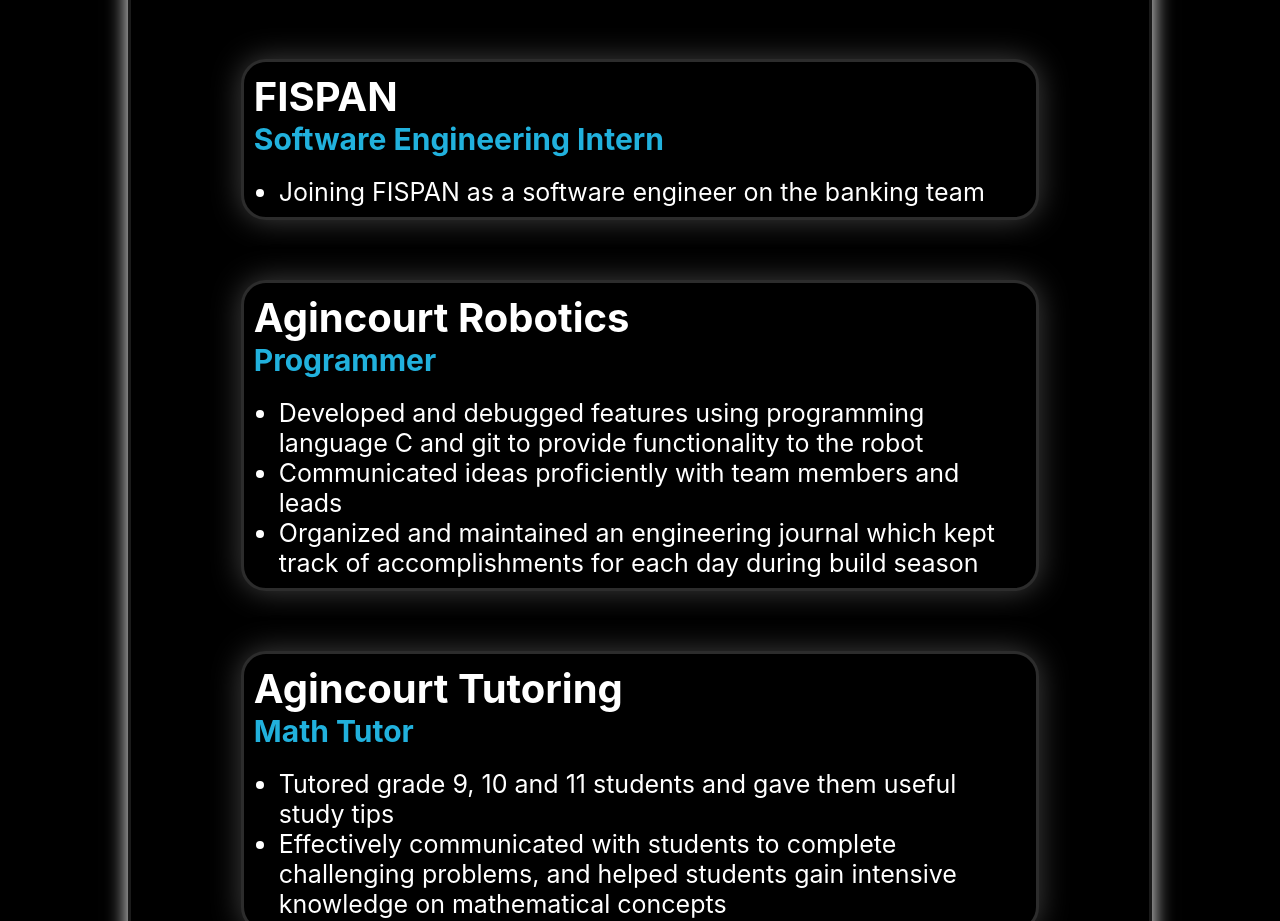
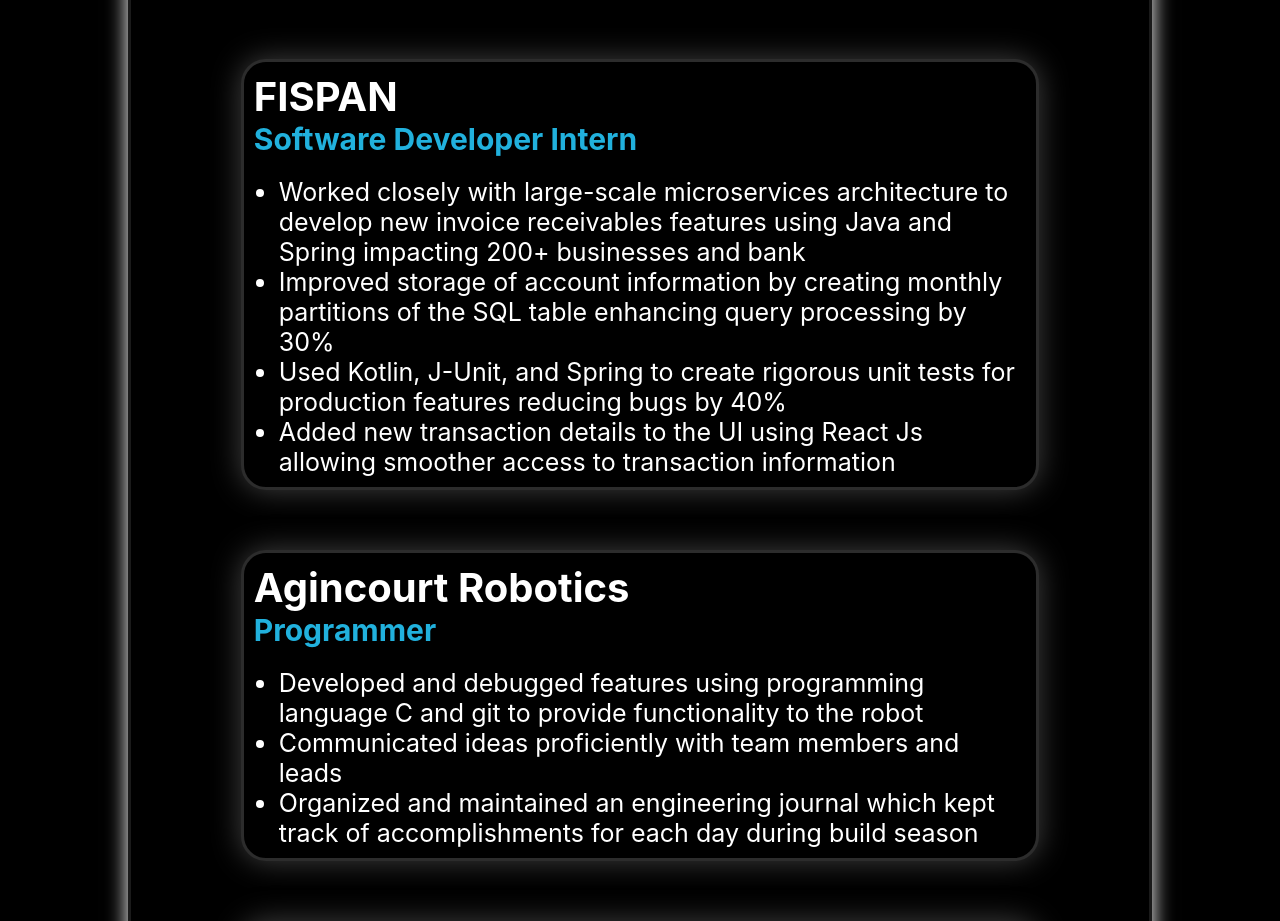
Before and after one commit to Nilay0921/Portfolio-Website, a React (Create React App) app: page / in a window 1280 px wide. Shown: the part 1260-2181 px from the top of the page. Built offline with nearby package versions, Linux system fonts and the light colour scheme.

Commit message:
Updated exp with new internship

```diff
--- a/src/components/exp.js
+++ b/src/components/exp.js
@@ -10,11 +10,14 @@ function exp() {
             <div className="expirence1" onclick="window.location=http://google.com">
                 <div className="expirence1-title">
                     <a href="https://www.fispan.com/"><h1>FISPAN</h1></a>
-                    <h2>Software Engineering Intern</h2>
+                    <h2>Software Developer Intern</h2>
                 </div>
                 <div className="expirence1-p">
                     <ul>
-                        <li>Joining FISPAN as a software engineer on the banking team</li>
+                        <li>Worked closely with large-scale microservices architecture to develop new invoice receivables features using Java and Spring impacting 200+ businesses and bank</li>
+                        <li>Improved storage of account information by creating monthly partitions of the SQL table enhancing query processing by 30%</li>
+                        <li>Used Kotlin, J-Unit, and Spring to create rigorous unit tests for production features reducing bugs by 40%</li>
+                        <li>Added new transaction details to the UI using React Js allowing smoother access to transaction information</li>
 			        </ul>
                 </div>
             </div>
```
